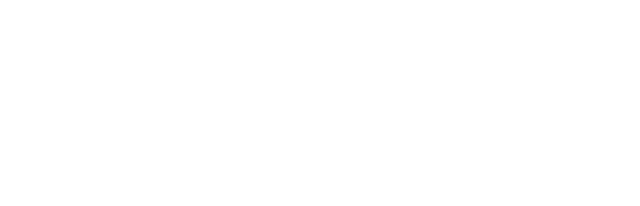
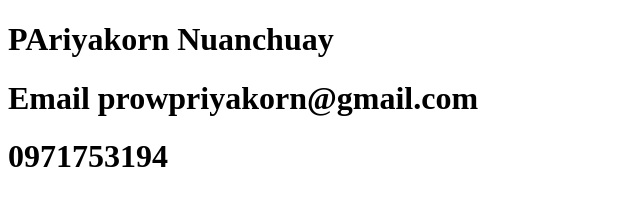
Before and after one commit to proudpriyakorn/git-sample-project, a plain HTML site: page website_project/index.html in a window 1280 px wide. Shown: the whole page, without its empty margins (0-640 px from the left). Drawn offline with Linux system fonts and the light colour scheme.

Commit message:
update index.html

```diff
--- a/website_project/index.html
+++ b/website_project/index.html
@@ -6,6 +6,8 @@
     <title>My Website</title>
 </head>
 <body>
-
+    <h1>PAriyakorn Nuanchuay</h1>
+    <h1>Email prowpriyakorn@gmail.com</h1>
+    <h1>0971753194</h1>
 </body>
 </html>
```
